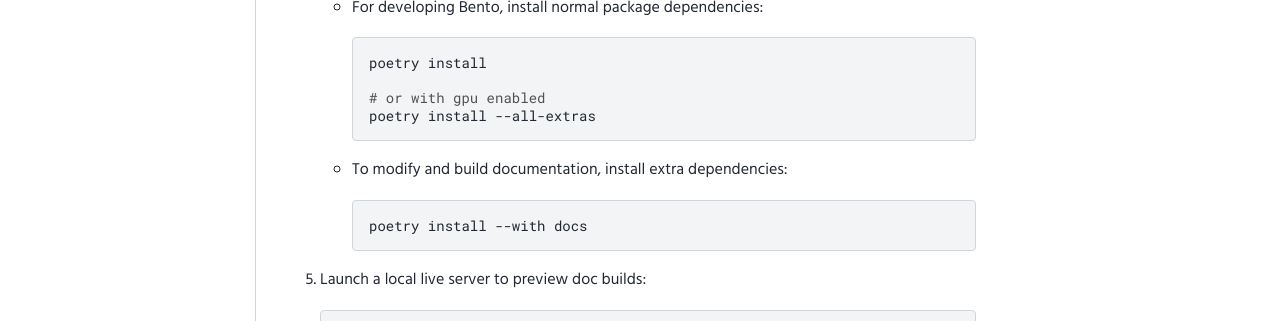
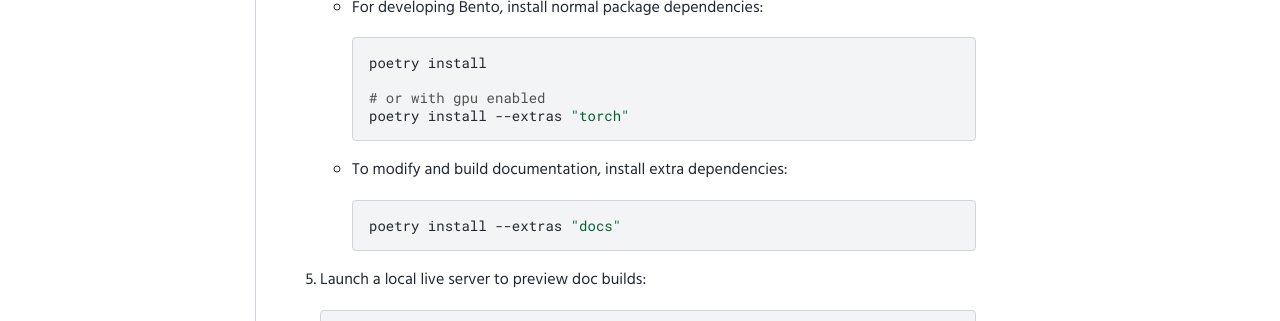
Before and after one commit to ckmah/bento-tools, a Sphinx documentation site: the page built from docs/source/installation.md, in a window 1280 px wide and 1335 px high. Shown: the part 798-1119 px from the top of the window. Built offline with Sphinx 7.4.7 and the Sphinx Book theme 1.1.4, drawn with Linux system fonts in a browser that asks for light colours; pages that are not in the unit, such as notebooks, are missing from menus.

Commit message:
update install doc for extras

````diff
--- a/docs/source/installation.md
+++ b/docs/source/installation.md
@@ -32,12 +32,12 @@ The package and its dependencies are built using [Poetry](https://python-poetry.
         poetry install
 
         # or with gpu enabled
-        poetry install --all-extras
+        poetry install --extras "torch"
         ```
     - To modify and build documentation, install extra dependencies:
 
         ```bash
-        poetry install --with docs
+        poetry install --extras "docs"
         ```
 
 5. Launch a local live server to preview doc builds:
````
